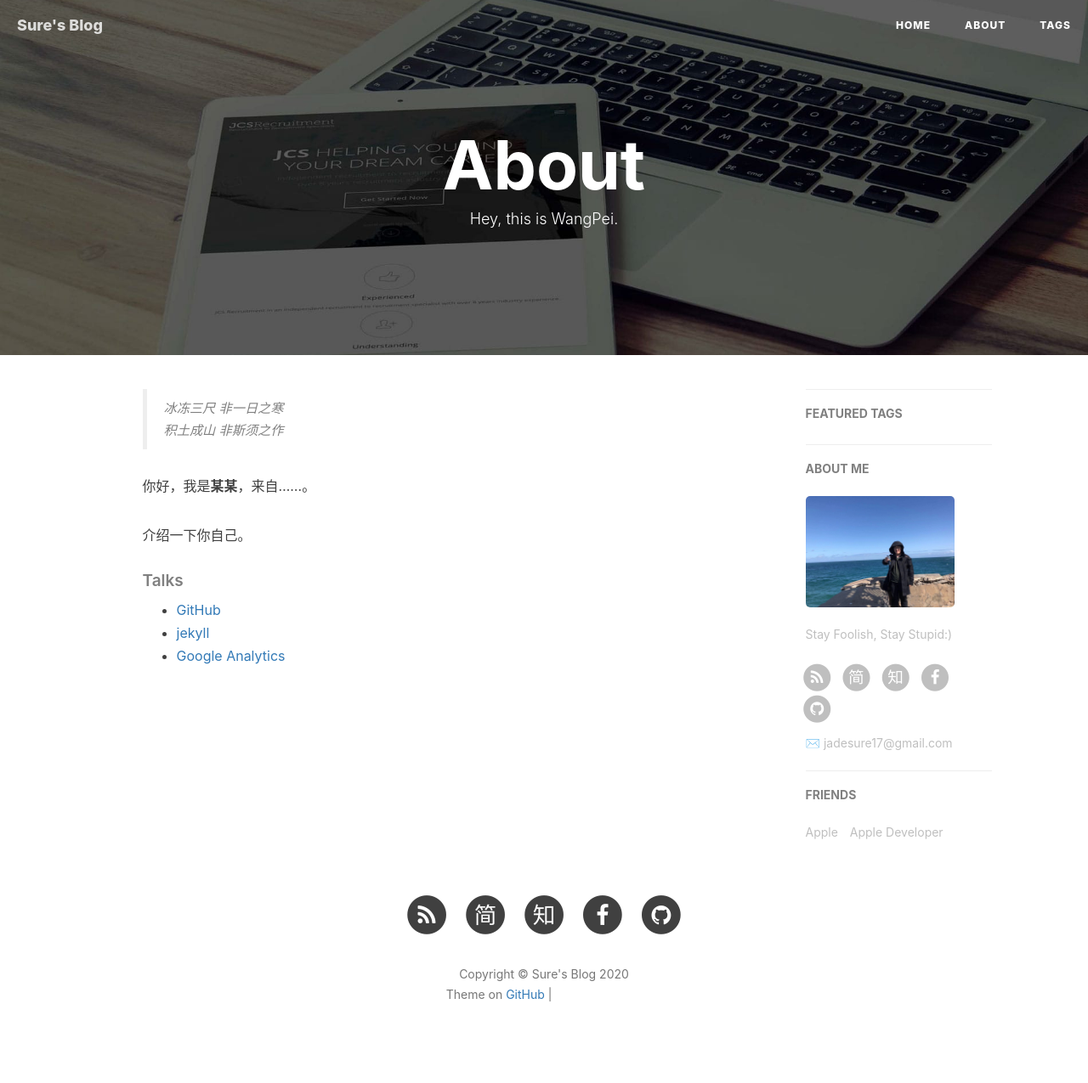
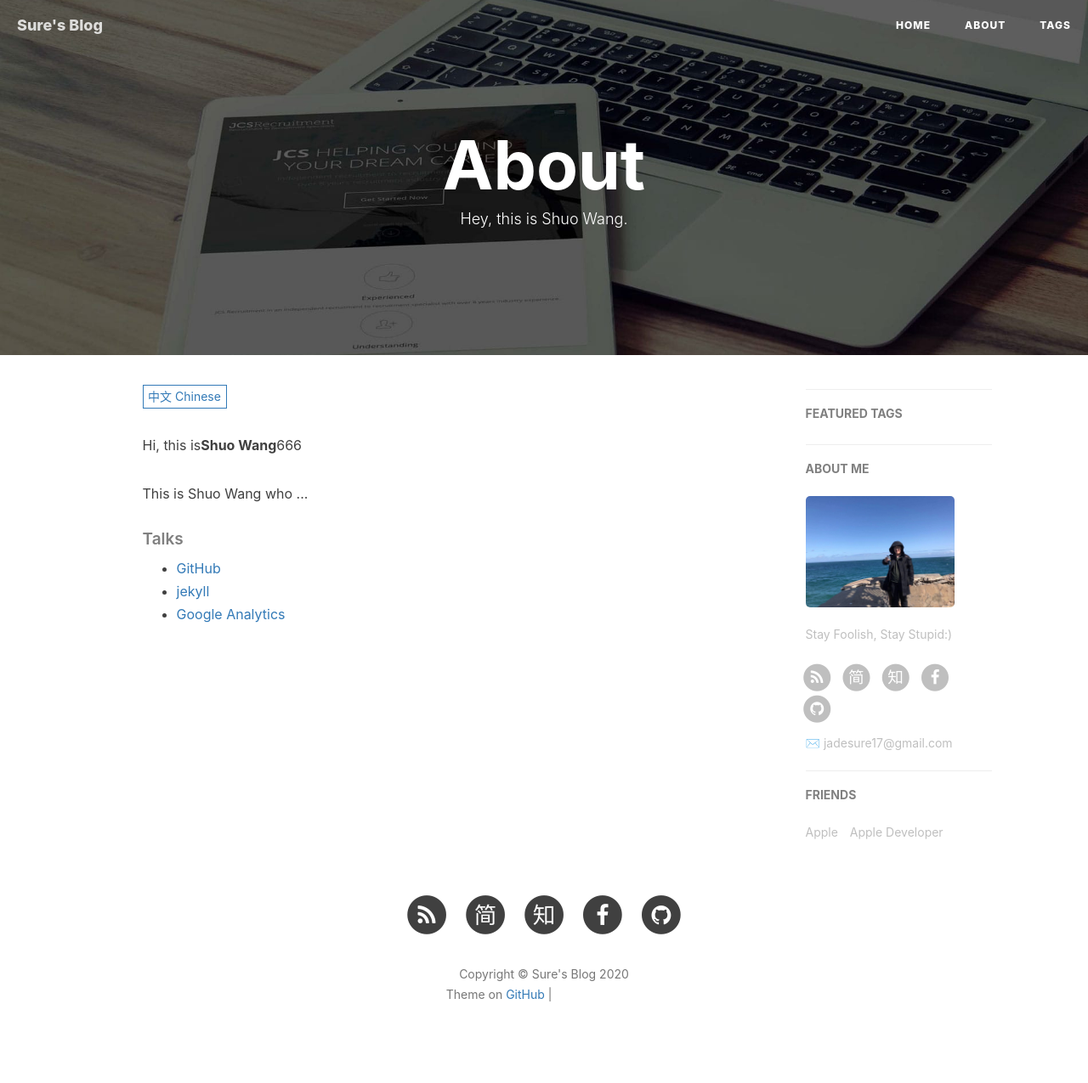
Before and after one commit to JadeSure/my_old_blog, a Jekyll site: the page built from about.html, in a window 1280 px wide. Shown: the whole page at 85% size. Built offline with Jekyll 4.4.1, drawn with Linux system fonts in a browser that asks for light colours; nearby versions of some CDN libraries; comment, search, counter and statistics services are not loaded; grey boxes are pictures that could not be loaded.

Commit message:
Update about.html

```diff
--- a/about.html
+++ b/about.html
@@ -1,26 +1,26 @@
 ---
 layout: page
 title: "About"
-description: "Hey, this is WangPei."
+description: "Hey, this is Shuo Wang."
 header-img: "img/post-bg-rwd.jpg"
 ---
 
 <!-- Language Selector -->
-<!-- <select class="sel-lang" onchange= "onLanChange(this.options[this.options.selectedIndex].value)">
+<select class="sel-lang" onchange= "onLanChange(this.options[this.options.selectedIndex].value)">
     <option value="0" selected> 中文 Chinese </option>
     <option value="1"> 英文 English </option>
-</select> -->
+</select>
 
 <!-- Chinese Version -->
 <div class="zh post-container">
 
     <!--copied from markdown -->
-    <blockquote><p>冰冻三尺 非一日之寒<br>
-    积土成山 非斯须之作</p></blockquote>
+<!--     <blockquote><p>冰冻三尺 非一日之寒<br>
+    积土成山 非斯须之作</p></blockquote> -->
 
-    <p>你好，我是<strong>某某</strong>，来自……。</p>
+    <p>Hi, this is<strong>Shuo Wang</strong>666</p>
 
-    <p>介绍一下你自己。</p>
+    <p>This is Shuo Wang who ...</p>
 
 
 
```
